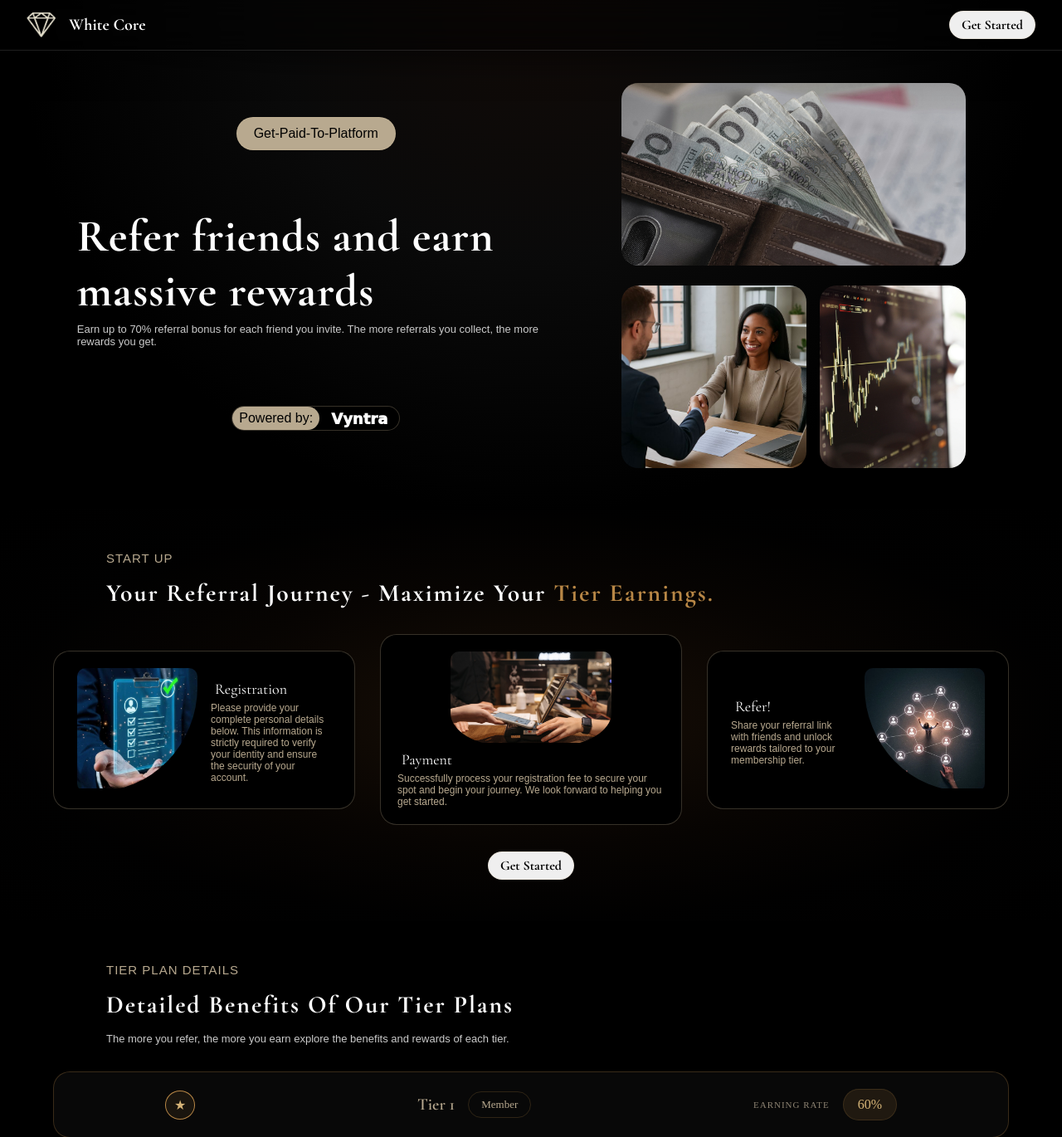
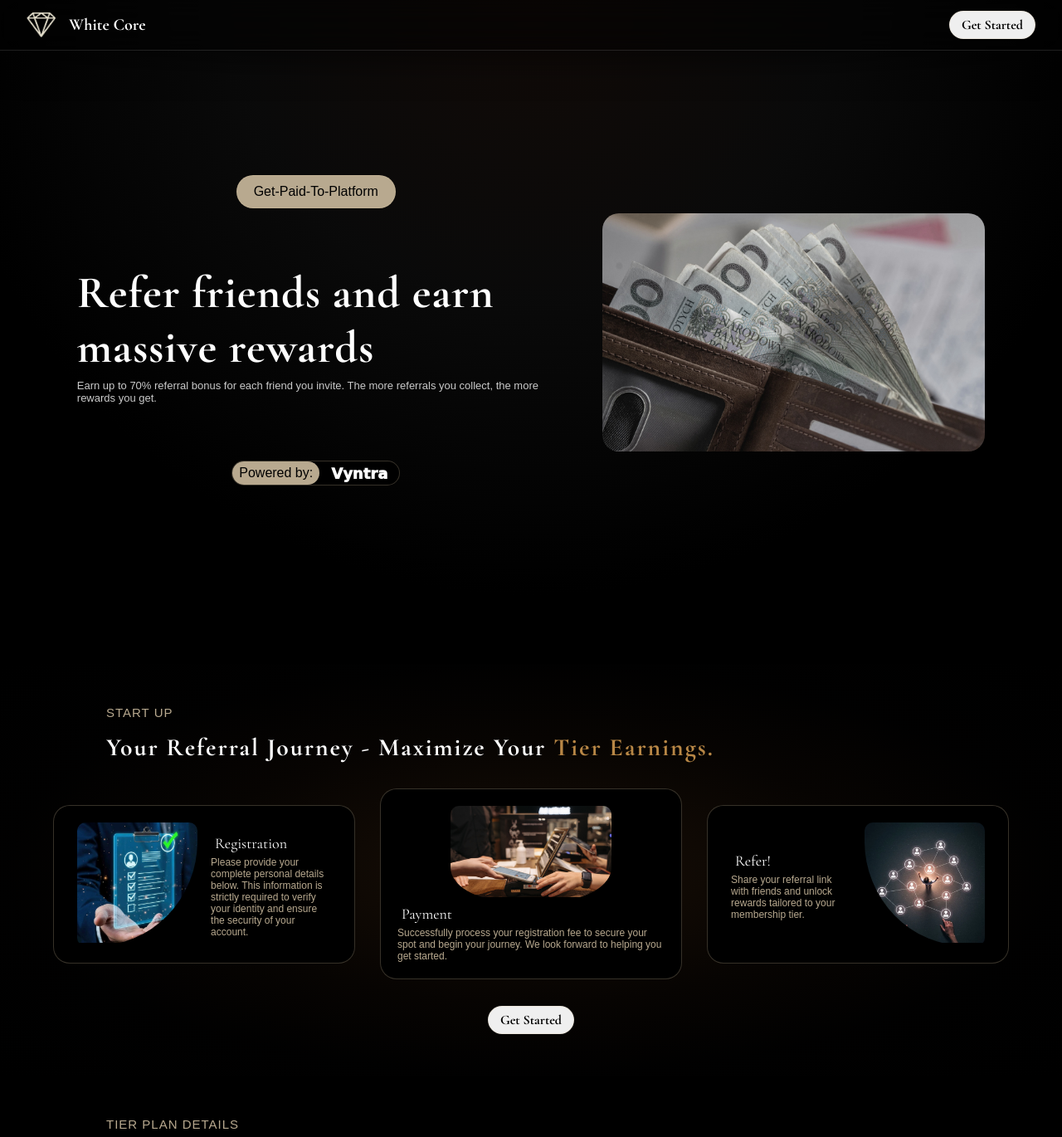
Before and after one commit to DOMIIK16/Whtie_core_tests, a Node server app: page / in a window 1280 px wide. Shown: the top 1370 px of the page at 83% size. Run offline with Node 20, Linux system fonts and the light colour scheme; some web fonts are replaced.

Commit message:
Final UI Update

```diff
--- a/public/css/homepage.css
+++ b/public/css/homepage.css
@@ -60,11 +60,10 @@ body {
 
 .hero-section {
   width: 100%;
-  padding: 50px 0;
   display: flex;
   justify-content: center;
   align-items: center;
-  padding: 100px 0 50px;
+  height: 100vh;
   background: radial-gradient(
     circle at top,
     rgba(18, 11, 8, 0.95) 0%,
@@ -86,12 +85,12 @@ body {
   flex-direction: column;
   justify-content: space-around;
   align-items: center;
+  gap: 3rem;
 }
 
 .get-paid-to-txt {
   font-size: clamp(14px, 1.25vw + 0.85rem, 16px);
   font-family: "Teachers", sans-serif;
-  /* color: white; */
   background-color: #b8a98f;
   border-radius: 25px;
   padding: 10px 20px;
@@ -184,51 +183,34 @@ body {
   align-items: center;
 }
 
-.sample-images-container {
+.sample-image-container {
+  width: 100%;
+  height: 70%;
   display: flex;
-  flex-direction: column;
-  gap: 1.5rem;
+  border-radius: 20px;
+  background-size: cover;
+  background-image: url("/images/wallet.png");
+  align-items: center;
+  justify-content: center;
+  transition: all 0.3s ease;
 }
 
-.wallet-image-container {
-  width: 100%;
-  height: 220px;
-  display: flex;
+.sample-image-container:hover {
+  opacity: 0.6;
 }
 
-.wallet {
-  width: 100%;
-  height: 100%;
-  border-radius: 20px;
+.sample-image-container:hover .sample-image-txt {
+  opacity: 1;
 }
 
-.sample-image-set-2 {
-  display: flex;
-  width: 100%;
-  gap: 1rem;
-  flex: 1;
-}
-
-.referral-image-container {
-  display: flex;
-  flex: 1.26;
-}
-
-.referral {
-  width: 100%;
-  height: 220px;
-  border-radius: 20px;
-}
-
-.analysis-image-container {
-  display: flex;
-  flex: 1;
-}
-
-.analysis {
-  width: 100%;
-  height: 220px;
-  border-radius: 20px;
+.sample-image-txt {
+  font-family: "Cormorant Garamond", serif;
+  opacity: 0;
+  color: white;
+  transition: all 0.5s ease;
+  letter-spacing: 1px;
+  font-size: clamp(2.5rem, 3.5vw + 1.5rem, 5.5rem);
+  margin: 5px 0;
 }
 
 @media (max-width: 1000px) {
--- a/views/homepage.ejs
+++ b/views/homepage.ejs
@@ -64,21 +64,12 @@
       </div>
 
       <div class="hero-section-images-container">
-        <div class="sample-images-container">
-          <div class="wallet-image-container">
-            <img src="images/wallet.png" alt="" class="wallet" />
-          </div>
 
-          <div class="sample-image-set-2">
-            <div class="referral-image-container">
-              <img src="images/referral.jpeg" alt="" class="referral" />
-            </div>
+        <div class="sample-image-container">
+          <h1 class="sample-image-txt wallet-txt">Fast payment</h1>
+        </div>
 
-            <div class="analysis-image-container">
-              <img src="images/analysis.png" alt="" class="analysis" />
-            </div>
-          </div>
-        </div>
+
       </div>
     </div>
   </section>
```
Also changed, not shown: other parts of public/css/homepage.css (+22 -10 lines), public/js/homepage.js (+23 -6 lines).
